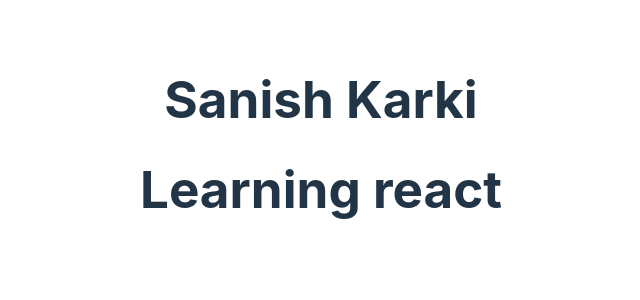
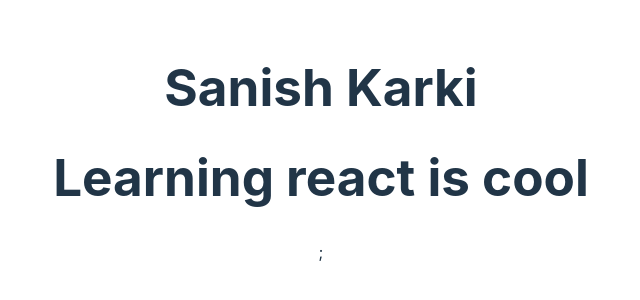
Before and after one commit to sanishkarkee/REACT-2024, a React (Vite) app: page / in a window 1280 px wide. Shown: the part 256-556 px from the top of the page, without its empty margins (319-959 px from the left). Built offline with nearby package versions, Linux system fonts and the light colour scheme.

Commit message:
Video 11 - Default export / Name export

```diff
--- a/src/App.jsx
+++ b/src/App.jsx
@@ -1,22 +1,39 @@
 import './App.css';
 
-//video 10 - Arrow Functions
-
-// function App() {
+// function App1() {
 //   return (
 //     <>
-//       <h1>Learning never ends</h1>
+//       <h1>Sanish Karki</h1>
+//       <App2 />
 //     </>
 //   );
 // }
 
-const App = () => {
+// function App2() {
+//   return (
+//     <>
+//       <h1>Learning react is cool</h1>
+//     </>
+//   );
+// }
+
+//  OR  yo garda chai main.jsx ma " import { App1,App2 } from './App'; " garnu parxa
+
+export function App1() {
   return (
     <>
       <h1>Sanish Karki</h1>
-      <h1>Learning react</h1>
+      <App2 />
     </>
   );
-};
+}
 
-export default App;
+function App2() {
+  return (
+    <>
+      <h1>Learning react is cool</h1>;
+    </>
+  );
+}
+
+// export { App1 }; // yo leknu mann xaina bhane function keyword agadi export lekhda ni hunxa
--- a/src/main.jsx
+++ b/src/main.jsx
@@ -1,14 +1,13 @@
 import React from 'react';
 import ReactDOM from 'react-dom/client';
-import App from './App';
+import { App1 } from './App';
 import './index.css';
 
 //video 9 -  Use of prop-types
 const root = ReactDOM.createRoot(document.getElementById('root'));
 
-const friends = ['Ram', 'Shyam', 'Hari', 'Sita'];
 root.render(
   <React.StrictMode>
-    <App />
+    <App1 />
   </React.StrictMode>
 );
```
